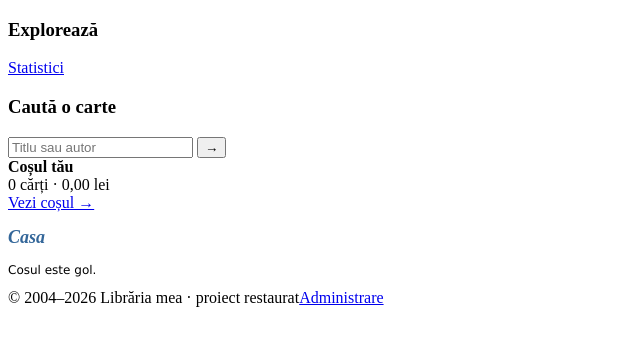
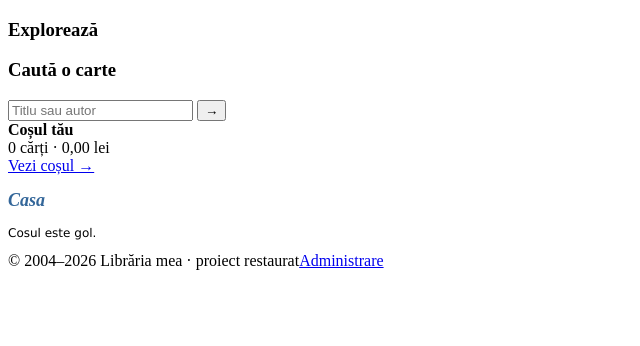
Before and after one commit to sebarb/terraform-azurerm-docker-legacy-bookstore, a PHP site: page /casa.php in a window 1280 px wide. Shown: the part 44-390 px from the top of the page, without its empty margins (0-640 px from the left). Run offline with PHP 8.4, Linux system fonts and the light colour scheme; data that the repository does not hold is empty.

Commit message:
Remove statistics link from side menu

```diff
--- a/app/meniu.php
+++ b/app/meniu.php
@@ -15,7 +15,6 @@
 
         <?php endforeach; ?>
 
-        <a href="statistici.php">Statistici</a>
     </div>
 
 
```
